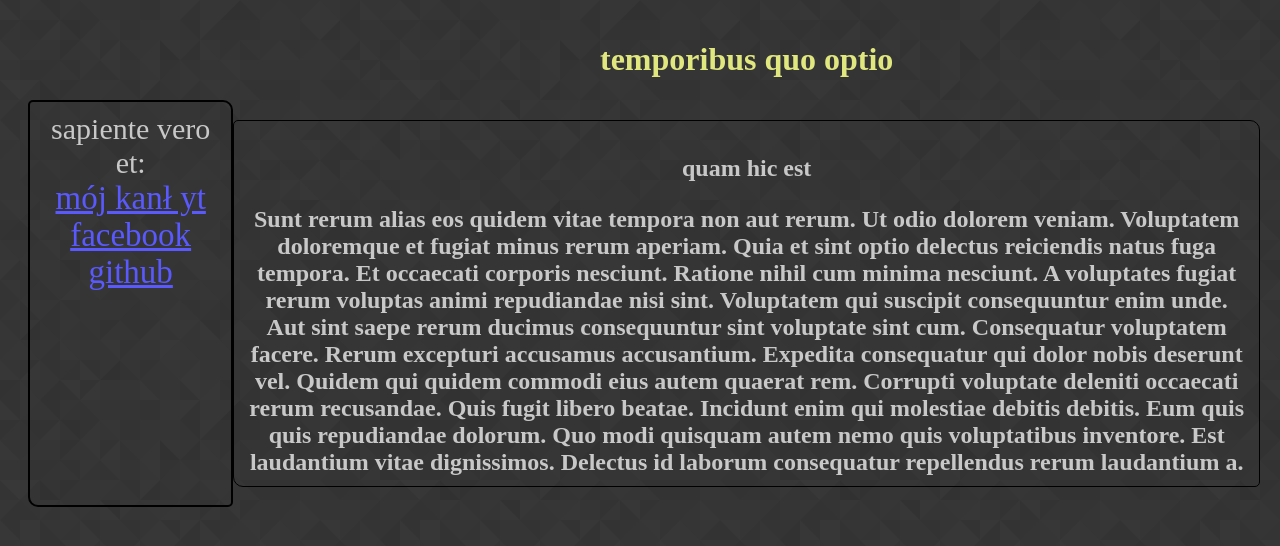
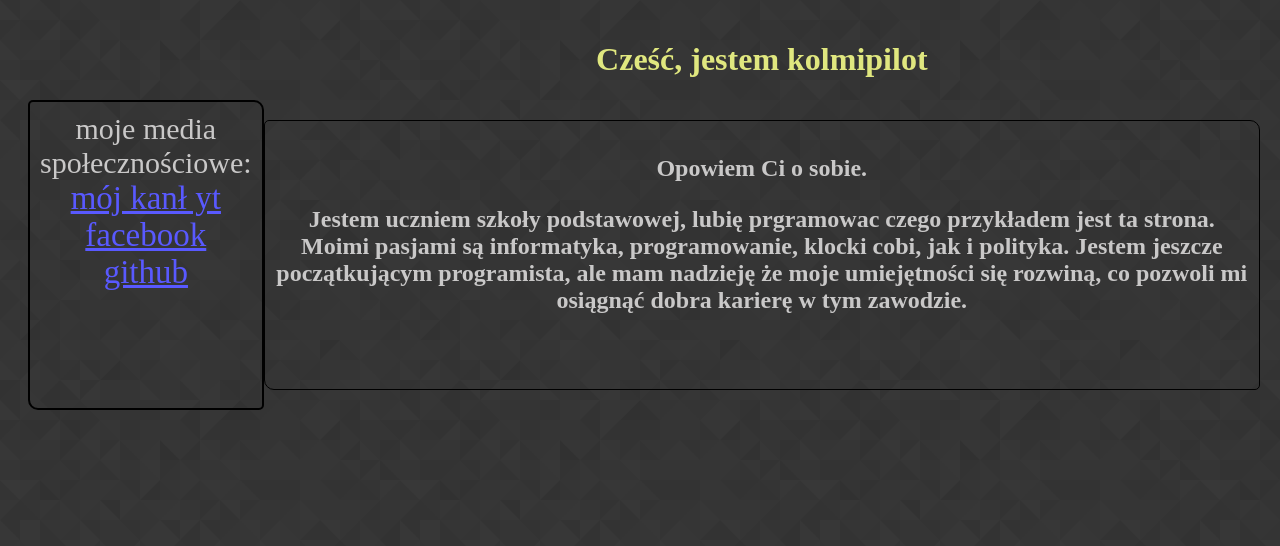
Before and after one commit to kolmipilot/kolmipilot, a plain HTML site: page index.html in a window 1280 px wide. Drawn offline with Linux system fonts and the light colour scheme.

Commit message:
text edit

```diff
--- a/index.html
+++ b/index.html
@@ -9,20 +9,15 @@
 </head>
 <body>
 
-    <h1>temporibus quo optio</h1>
+    <h1>Cześć, jestem kolmipilot</h1>
 
-    <h2> <p>quam hic est </p>
+    <h2> <p>Opowiem Ci o sobie.</p>
 
-   Sunt rerum alias eos quidem vitae tempora non aut rerum.
-Ut odio dolorem veniam.
-Voluptatem doloremque et fugiat minus rerum aperiam.
-Quia et sint optio delectus reiciendis natus fuga tempora. Et occaecati corporis nesciunt. Ratione nihil cum minima nesciunt. A voluptates fugiat rerum voluptas animi repudiandae nisi sint. Voluptatem qui suscipit consequuntur enim unde. Aut sint saepe rerum ducimus consequuntur sint voluptate sint cum. Consequatur voluptatem facere.
+   Jestem uczniem szkoły podstawowej, lubię prgramowac czego przykładem jest ta strona.
+    Moimi pasjami są informatyka, programowanie, klocki cobi, jak i polityka.
+    Jestem jeszcze początkującym programista, ale mam nadzieję że moje umiejętności się rozwiną, co pozwoli mi osiągnąć dobra karierę w tym zawodzie. </h2>
 
-Rerum excepturi accusamus accusantium. Expedita consequatur qui dolor nobis deserunt vel. Quidem qui quidem commodi eius autem quaerat rem. Corrupti voluptate deleniti occaecati rerum recusandae. Quis fugit libero beatae. Incidunt enim qui molestiae debitis debitis.
-
-Eum quis quis repudiandae dolorum. Quo modi quisquam autem nemo quis voluptatibus inventore. Est laudantium vitae dignissimos. Delectus id laborum consequatur repellendus rerum laudantium a.</h2>
-
-<div id="links">sapiente vero et:<br>
+<div id="links">moje media społecznościowe:<br>
 
    <a href="https://www.youtube.com/channel/UCxUau8fh4u-orsarEstY3PA" target="_blank">mój kanł yt</a><br>
    <a href="https://www.facebook.com/kolmipilot/" target="_blank">facebook</a><br>
```
